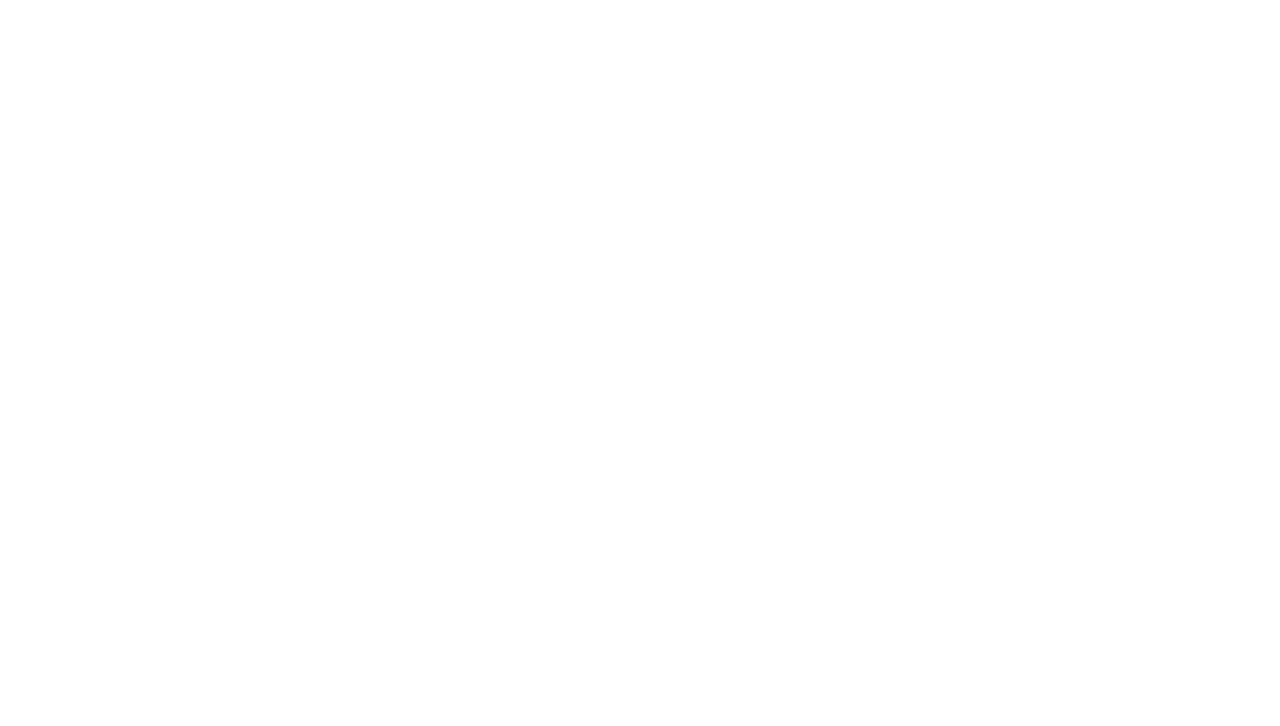
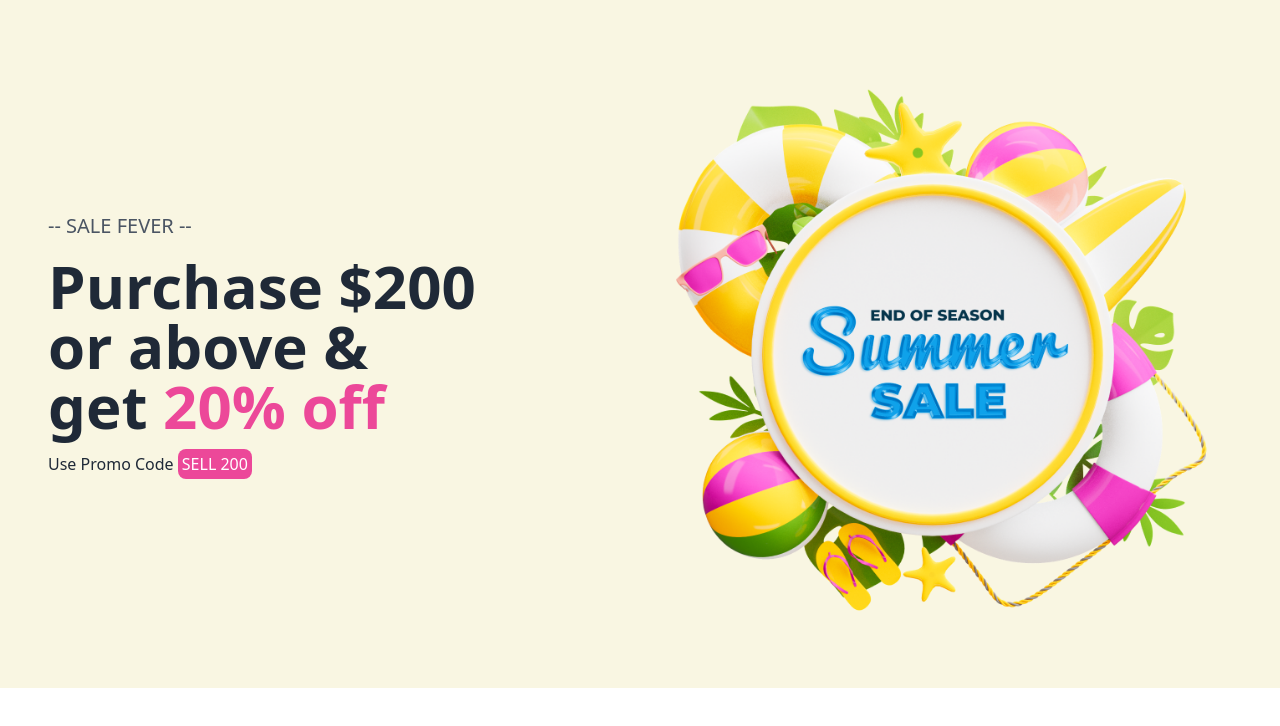
Before and after one commit to Albab47/summer-sale, a plain HTML site: page index.html in a window 1280 px wide. Drawn offline with nearby package versions, Linux system fonts and the light colour scheme.

Commit message:
Add header section in index.html

```diff
--- a/index.html
+++ b/index.html
@@ -9,6 +9,18 @@
     <script src="https://cdn.tailwindcss.com"></script>
 </head>
 <body>
-
+  <!-- HEADER -->
+  <header class="bg-[#F9F6E2] p-12">
+    <div class="container mx-auto flex flex-col md:flex-row items-center">
+      <!-- header content -->
+      <div class="space-y-4 text-balance">
+        <p class="text-xl text-gray-600">-- SALE FEVER --</p>
+        <h1 class="text-6xl font-bold">Purchase $200 or above & get <span class="text-pink-500">20% off</span></h1>
+        <p>Use Promo Code <span class="bg-pink-500 text-white p-1 rounded-lg">SELL 200</span></p>
+      </div>
+      <!-- header image -->
+      <img class="w-full md:w-1/2" src="./Images/Summer 1.png">
+    </div>
+  </header>
 </body>
 </html>
```
